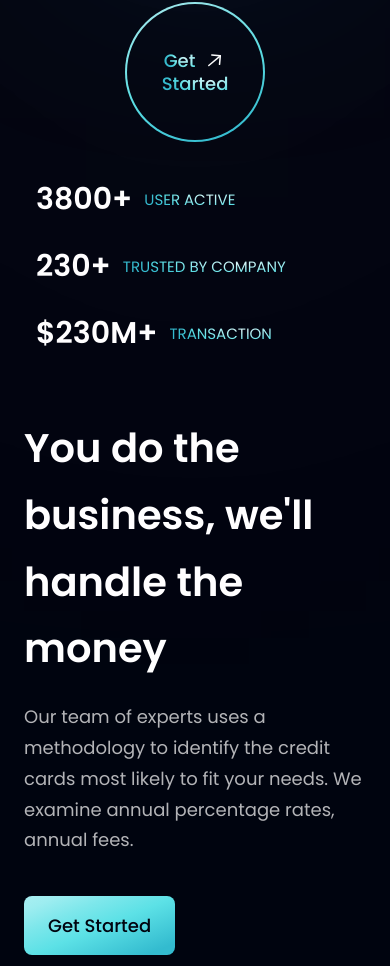
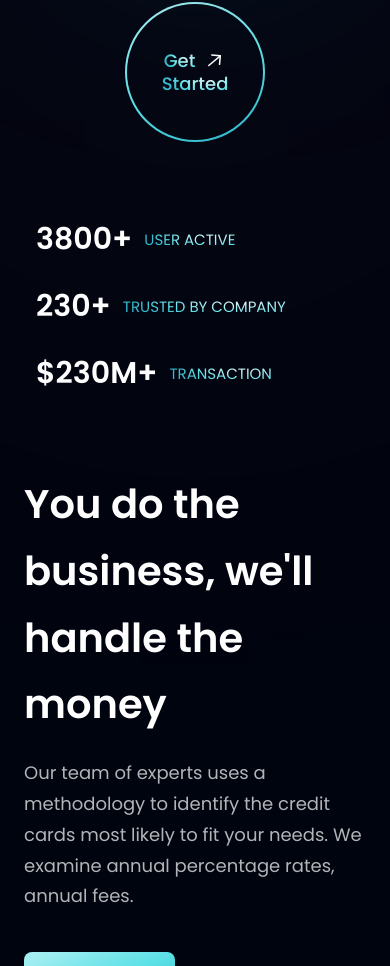
Before and after one commit to r3hmantom/PaymentApp, a React (Vite) app: page / in a window 390 px wide. Shown: the part 934-1900 px from the top of the page. Built offline with nearby package versions, Linux system fonts and the light colour scheme.

Commit message:
stats responsive

```diff
--- a/src/components/Stats.jsx
+++ b/src/components/Stats.jsx
@@ -2,7 +2,10 @@ import React from "react";
 import { stats } from "../constants";
 import styles from "../style";
 const Stats = () => (
-  <section className={`${styles.flexCenter} flex-row flex-wrap sm:mb-20 mb-6`}>
+  <section
+    className={`flex justify-center flex-col flex-1 items-start
+      md:flex-row flex-wrap  my-10 `}
+  >
     {stats.map((stat, index) => (
       <div
         key={stat.id}
```
